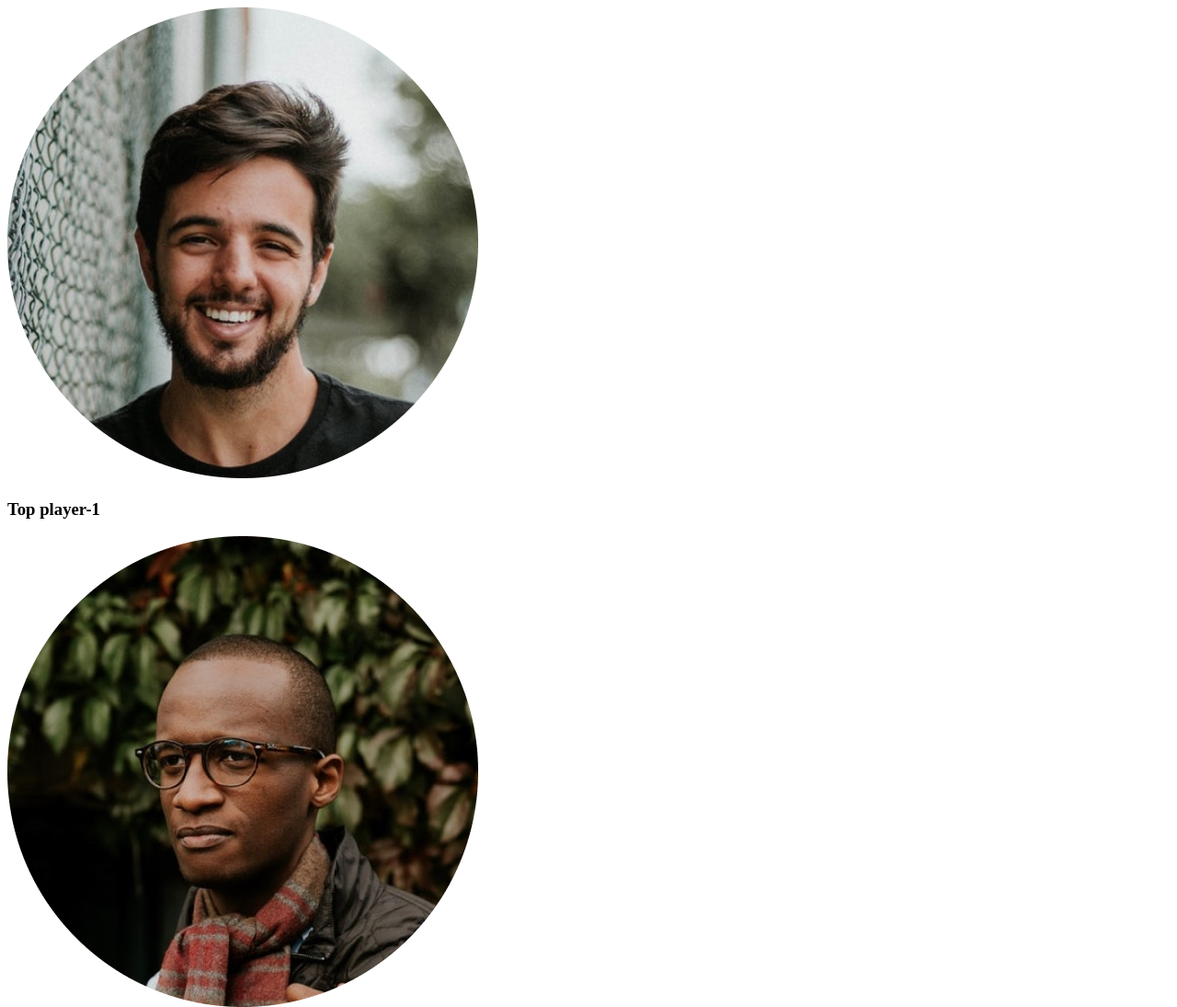
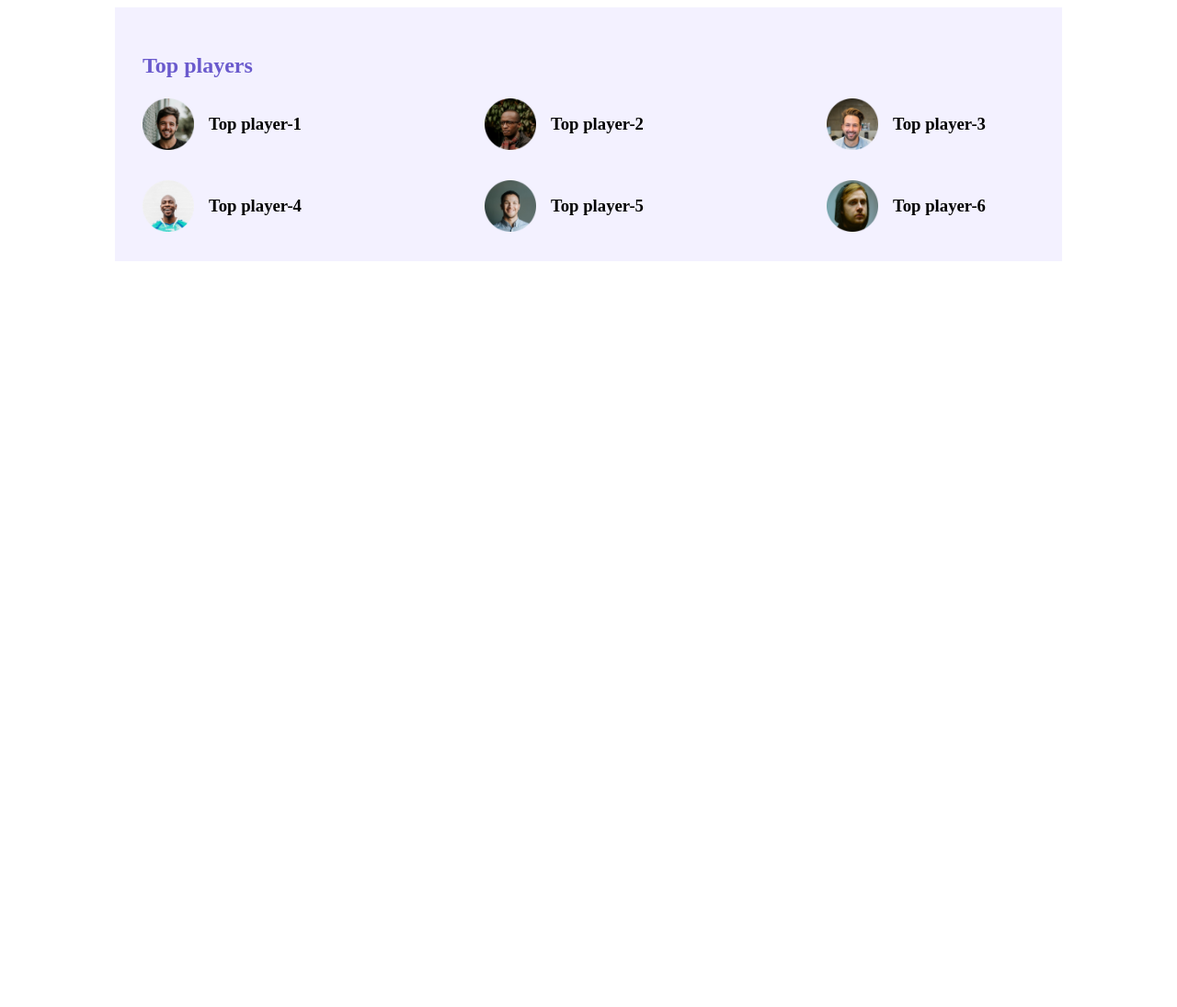
Before and after one commit to AlaminDolar/leder-board-css3, a plain HTML site: page index.html in a window 1280 px wide. Shown: the top 1095 px of the page at 92% size. After the commit the page ends 800 px from the top, so only its background shows below. Drawn offline with Linux system fonts and the light colour scheme; files that its build step writes are made by us from their sources.

Commit message:
first commit

```diff
--- a/images/styles/styles.css
+++ b/images/styles/styles.css
@@ -0,0 +1,59 @@
+/* font  */
+<style>
+@import url('https://fonts.googleapis.com/css2?family=Poppins:wght@500&display=swap');
+</style>
+
+/* font utilities */
+
+
+body{
+    font-family: 'Poppins', sans-serif;
+    background-color: seashell;
+}
+
+main{
+      display: flex;
+    justify-content: center;
+}
+
+.container{
+
+    background-color: #F3F1FF;
+    width: 970px;
+    padding: 30px;
+}
+
+.section-title{
+    color: slateblue;
+
+}
+/* Top plaer stylees */
+.players{
+    display: grid;
+    /* grid-template-columns: 1fr 1fr 1fr; */
+    grid-template-columns: repeat(3, 1fr);
+    grid-column-gap: 150px;
+    grid-row-gap: 30px;
+
+}
+
+.player{
+    display: flex;
+    align-items: center;
+
+
+}
+
+ .player img{
+
+    width: 56px;
+    height: 56px;
+}
+.player-name{
+    margin-left: 16px;
+}
+
+
+h3{
+    width: 150px;
+}
--- a/index.html
+++ b/index.html
@@ -5,7 +5,7 @@
     <meta http-equiv="X-UA-Compatible" content="IE=edge">
     <meta name="viewport" content="width=device-width, initial-scale=1.0">
     <!-- stylesheet -->
-    <link rel="stylesheet" href="styles/styles.css">
+    <link rel="stylesheet" href="images/styles/styles.css">
     <title>Leader</title>
 </head>
 <!-- header start -->
@@ -17,16 +17,18 @@
 <main>
 <!-- main start -->
 
-<section>
-    <div class="Top players ">
+<section class=" container">
+    <h2 class="section-title"> Top players</h2>
+    <div class="top players">
+
         <div class=" players">
 
-            <div class="player"><img src="images/players/player-1.png" alt=""><h3>Top player-1</h3></div>
-            <div class="player"><img src="images/players/player-2.png" alt=""><h3>Top player-2</h3></div>
-            <div class="player"><img src="images/players/player-3.png" alt=""><h3>Top player-3</h3></div>
-            <div class="player"><img src="images/players/player-4.png" alt=""><h3>Top player-4</h3></div>
-            <div class="player"><img src="images/players/player-5.png" alt=""><h3>Top player-5</h3></div>
-            <div class="player"><img src="images/players/player-6.png" alt=""><h3>Top player-6</h3></div>
+            <div class="player"><img src="images/players/player-1.png" alt=""><h3 class='player-name'>Top player-1</h3></div>
+            <div class="player"><img src="images/players/player-2.png" alt=""><h3 class='player-name'>Top player-2</h3></div>
+            <div class="player"><img src="images/players/player-3.png" alt=""><h3 class='player-name'>Top player-3</h3></div>
+            <div class="player"><img src="images/players/player-4.png" alt=""><h3 class='player-name'>Top player-4</h3></div>
+            <div class="player"><img src="images/players/player-5.png" alt=""><h3 class='player-name'>Top player-5</h3></div>
+            <div class="player"><img src="images/players/player-6.png" alt=""><h3 class='player-name'>Top player-6</h3></div>
 
 
         </div>
```
